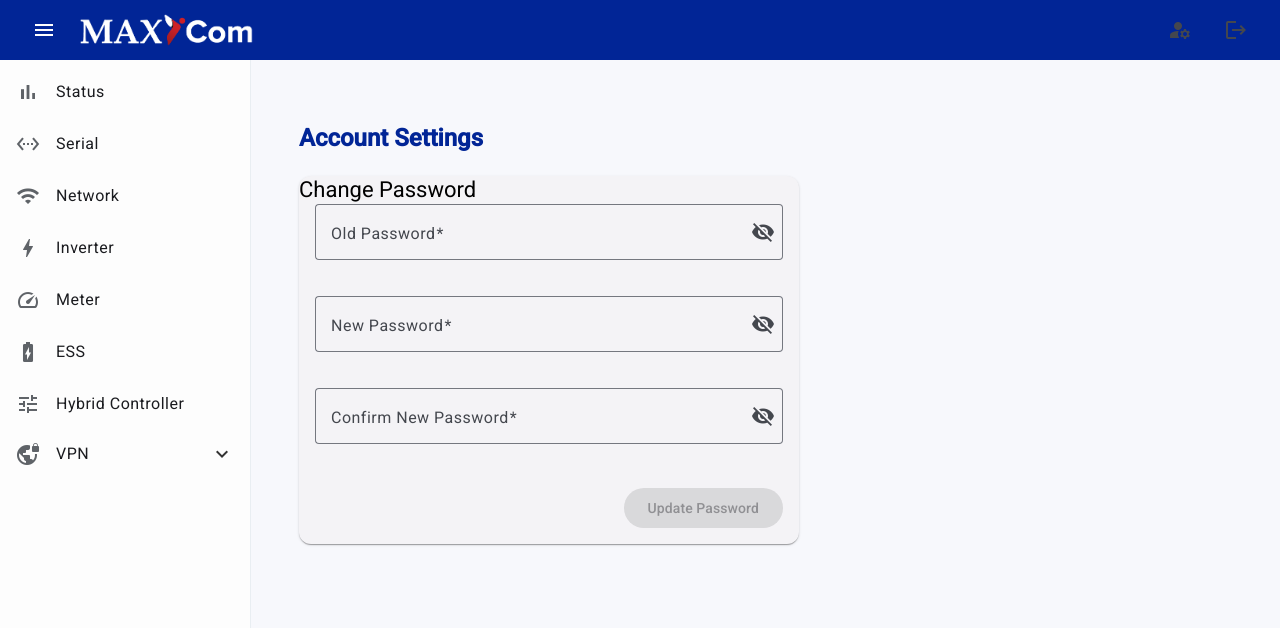
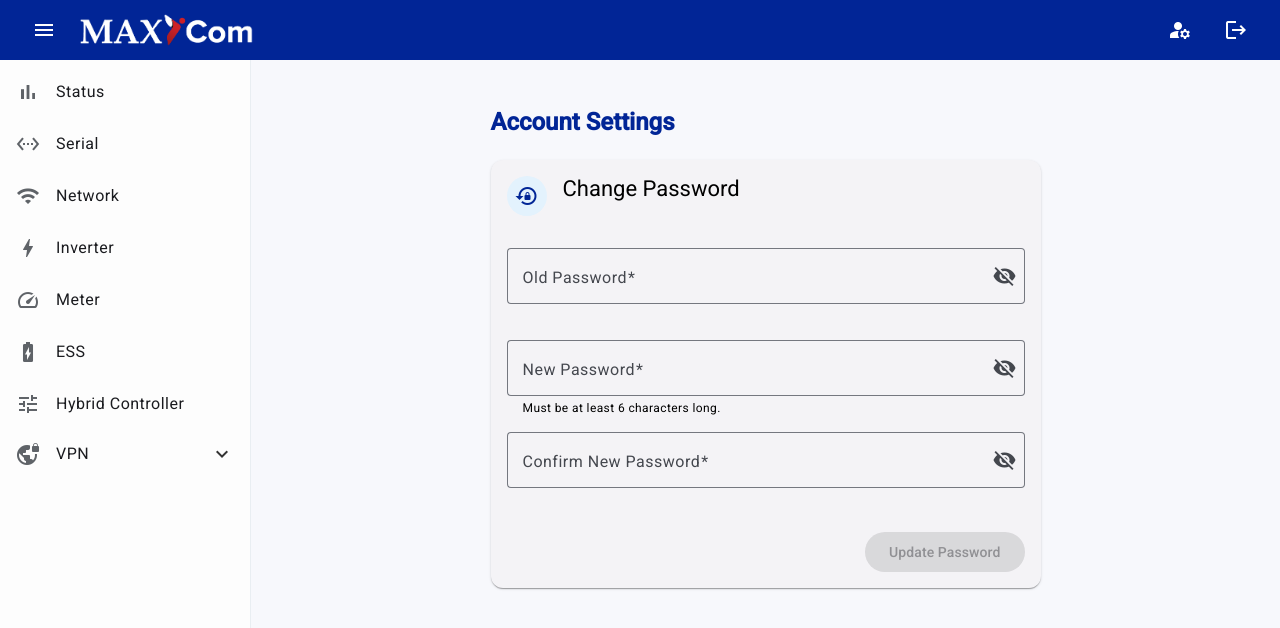
Before and after one commit to thaiing/Openems-UI, an Angular app: page /account in a window 1280 px wide. Shown: the top 628 px of the page. Built offline with nearby package versions, Linux system fonts and the light colour scheme; no server answers; sample sign-in values are in the browser's storage.

Commit message:
Login done!

```diff
--- a/src/app/layout/layout.component.scss
+++ b/src/app/layout/layout.component.scss
@@ -41,6 +41,12 @@ $sidebar-width: 250px;
 
 .action-btn, .menu-toggle-btn {
   color: #ffffff;
+}
+
+.header-right, .header-right-mobile {
+  button mat-icon {
+    color: #ffffff; // Đặt màu icon thành màu trắng
+  }
 }
 
 .profile-btn mat-icon {
--- a/src/app/pages/account/account.component.html
+++ b/src/app/pages/account/account.component.html
@@ -4,7 +4,10 @@
   </div>
 
   <mat-card class="form-card">
-    <mat-card-title>Change Password</mat-card-title>
+    <mat-card-header>
+      <mat-icon mat-card-avatar>lock_reset</mat-icon>
+      <mat-card-title>Change Password</mat-card-title>
+    </mat-card-header>
     <mat-card-content>
       <form [formGroup]="passwordForm" (ngSubmit)="onChangePassword()">
         <mat-form-field appearance="outline">
@@ -23,6 +26,7 @@
                   aria-label="Toggle new password visibility">
             <mat-icon>{{ hideNewPassword ? 'visibility_off' : 'visibility' }}</mat-icon>
           </button>
+          <mat-hint>Must be at least 6 characters long.</mat-hint>
         </mat-form-field>
 
         <mat-form-field appearance="outline">
--- a/src/app/pages/account/account.component.scss
+++ b/src/app/pages/account/account.component.scss
@@ -1,22 +1,50 @@
+:host {
+  display: block;
+}
+
+// Biến màu để dễ quản lý
+$primary-color: #012596;
+
 .page-container {
   padding: 24px;
+  display: flex;
+  flex-direction: column;
+  align-items: center; // Căn giữa card theo chiều ngang
 }
 
-.page-header h1 {
-  font-size: 24px;
-  font-weight: 600;
+.page-header {
+  width: 100%;
+  max-width: 550px; // Giới hạn chiều rộng
   margin-bottom: 24px;
-  color: #012596;
+
+  h1 {
+    font-size: 24px;
+    font-weight: 600;
+    color: $primary-color;
+    margin: 0;
+  }
 }
 
 .form-card {
-  max-width: 500px;
+  width: 100%;
+  max-width: 550px; // Giới hạn chiều rộng
+}
+
+mat-card-header {
+  .mat-mdc-card-avatar {
+    background-color: #e3f2fd;
+    color: $primary-color;
+    display: flex;
+    align-items: center;
+    justify-content: center;
+  }
 }
 
 form {
   display: flex;
   flex-direction: column;
   gap: 16px;
+  padding-top: 16px;
 }
 
 .action-buttons {
--- a/src/app/services/api.service.ts
+++ b/src/app/services/api.service.ts
@@ -240,4 +240,16 @@ export class ApiService {
     const headers = new HttpHeaders({'Content-Type': 'application/x-www-form-urlencoded'});
     return this.http.post(fullPidPath, body.toString(), {headers, responseType: 'text'});
   }
+
+  createUserConfigComponent(factoryPid: string, config: any): Observable<any> {
+    const url = `/system/console/configMgr/${factoryPid}`;
+    const body = new URLSearchParams();
+    for (const key in config) {
+      if (Object.prototype.hasOwnProperty.call(config, key)) {
+        body.set(key, String(config[key]));
+      }
+    }
+    const headers = new HttpHeaders({'Content-Type': 'application/x-www-form-urlencoded'});
+    return this.http.post(url, body.toString(), {headers, responseType: 'text'});
+  }
 }
--- a/src/app/services/auth.service.ts
+++ b/src/app/services/auth.service.ts
@@ -3,9 +3,10 @@ import {isPlatformBrowser} from '@angular/common';
 import {Router} from '@angular/router';
 import {HttpClient} from '@angular/common/http';
 import {BehaviorSubject, Observable, of, from, firstValueFrom} from 'rxjs';
-import {map, catchError} from 'rxjs/operators';
+import {filter, take, map, catchError} from 'rxjs/operators';
 import {NotificationService} from './notification.service';
 import {ApiService} from './api.service';
+import {StateService} from './state.service';
 import * as CryptoJS from 'crypto-js';
 
 @Injectable({
@@ -15,13 +16,15 @@ export class AuthService {
   private _isLoggedIn = new BehaviorSubject<boolean>(false);
   public readonly isLoggedIn$ = this._isLoggedIn.asObservable();
 
-  private readonly USER_CONFIG_PID = 'com.maxicom.userconfig';
+  private readonly USER_COMPONENT_FACTORY_PID = 'Bridge.Onewire';
+  private readonly DEFAULT_USERNAME = 'admin';
 
   constructor(
     private router: Router,
     private http: HttpClient,
     private notificationService: NotificationService,
     private apiService: ApiService,
+    private stateService: StateService,
     @Inject(PLATFORM_ID) private platformId: Object
   ) {
     if (isPlatformBrowser(this.platformId)) {
@@ -34,38 +37,40 @@ export class AuthService {
     return CryptoJS.SHA256(password).toString(CryptoJS.enc.Hex);
   }
 
-  // HÀM MỚI: Lấy mật khẩu đúng (ưu tiên backend)
-  private async getCorrectPasswordHash(): Promise<{ hash: string | null, isCustom: boolean }> {
-    try {
-      const customConfig = await firstValueFrom(
-        this.apiService.getComponentDetails(this.USER_CONFIG_PID).pipe(map((details: any) => details.properties))
-      );
-      const passwordHashProp = customConfig?.find((p: any) => p.key === 'passwordHash');
-      if (passwordHashProp && passwordHashProp.value) {
-        return {hash: passwordHashProp.value, isCustom: true}; // Trả về mật khẩu tùy chỉnh
-      }
-    } catch (error) {
-      // Bỏ qua lỗi, sẽ dùng mật khẩu mặc định
+  private async getCorrectPasswordHash(): Promise<string | null> {
+    const allComponents = await firstValueFrom(this.stateService.components$.pipe(filter(c => c !== null), take(1)));
+
+    // Tìm component người dùng bằng ID (chính là username)
+    const userComponent = allComponents[this.DEFAULT_USERNAME];
+
+    if (userComponent && userComponent.factoryId === this.USER_COMPONENT_FACTORY_PID && userComponent.properties && userComponent.properties.alias) {
+      // Mật khẩu được lưu trong trường 'alias'
+      return userComponent.properties.alias;
     }
 
+    // Nếu không có, dùng mật khẩu mặc định
     try {
       const defaultConfig = await firstValueFrom(this.http.get<any>('assets/config/app-config.json'));
-      return {hash: defaultConfig?.systemInfo?.defaultUser?.passwordHash || null, isCustom: false};
+      return defaultConfig?.systemInfo?.defaultUser?.passwordHash || null;
     } catch (error) {
       console.error("Could not load default config", error);
-      return {hash: null, isCustom: false};
+      return null;
     }
   }
 
-  // SỬA LỖI: Logic đăng nhập được viết lại hoàn toàn
   async login(credentials: { username: string, password: string }): Promise<void> {
+    if (credentials.username !== this.DEFAULT_USERNAME) {
+      this.notificationService.showError('Login failed: Invalid username.');
+      return;
+    }
+
     const enteredPasswordHash = this.hashPassword(credentials.password);
-    const {hash: correctHash} = await this.getCorrectPasswordHash();
+    const correctHash = await this.getCorrectPasswordHash();
 
     if (correctHash && enteredPasswordHash === correctHash) {
       this.handleLoginSuccess();
     } else {
-      this.notificationService.showError('Login failed: Invalid username or password.');
+      this.notificationService.showError('Login failed: Invalid password.');
     }
   }
 
@@ -86,7 +91,7 @@ export class AuthService {
   }
 
   async changePassword(oldPassword: string, newPassword: string): Promise<boolean> {
-    const {hash: correctHash, isCustom} = await this.getCorrectPasswordHash();
+    const correctHash = await this.getCorrectPasswordHash();
 
     const oldPasswordHash = this.hashPassword(oldPassword);
     if (oldPasswordHash !== correctHash) {
@@ -95,17 +100,19 @@ export class AuthService {
     }
 
     const newPasswordHash = this.hashPassword(newPassword);
+
+    // Payload để tạo hoặc cập nhật component Bridge.Onewire
     const configToSave = {
-      username: 'admin',
-      passwordHash: newPasswordHash
+      apply: 'true',
+      factoryPid: this.USER_COMPONENT_FACTORY_PID,
+      id: this.DEFAULT_USERNAME, // Component ID là username
+      alias: newPasswordHash,    // Password hash được lưu vào alias
+      propertylist: 'id,alias'
     };
 
     try {
-      if (isCustom) { // Nếu đã có mật khẩu tùy chỉnh, cập nhật
-        await firstValueFrom(this.apiService.updateConfigComponent(this.USER_CONFIG_PID, configToSave));
-      } else { // Nếu chưa, tạo mới
-        await firstValueFrom(this.apiService.createConfigComponent(this.USER_CONFIG_PID, configToSave));
-      }
+      // Dùng hàm createComponent mới để tạo/cập nhật
+      await firstValueFrom(this.apiService.createUserConfigComponent(this.USER_COMPONENT_FACTORY_PID, configToSave));
       this.notificationService.showSuccess("Password changed successfully. Please log in again.");
       return true;
     } catch (err: any) {
```
